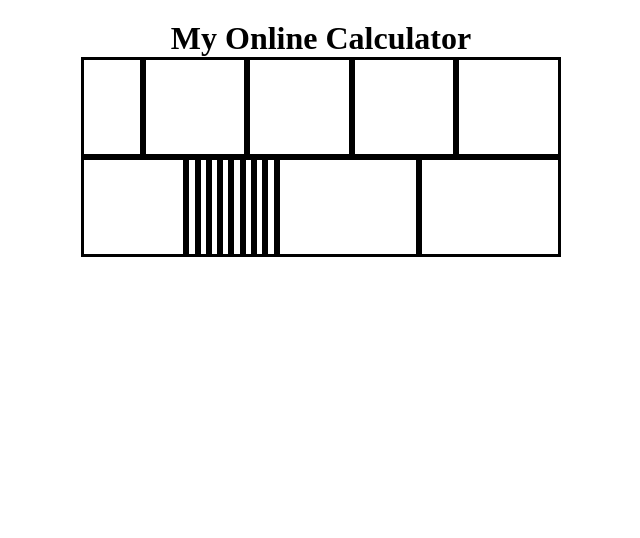
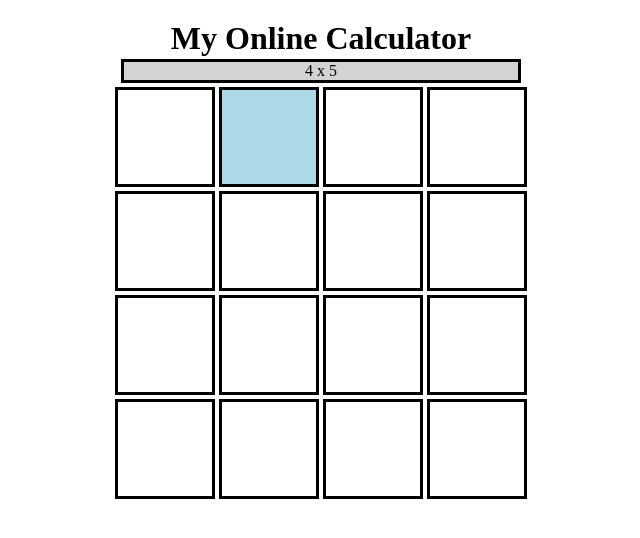
Before and after one commit to cborch31/calculator, a plain HTML site: page index.html in a window 1280 px wide. Shown: the whole page, without its empty margins (319-959 px from the left). Drawn offline with Linux system fonts and the light colour scheme.

Commit message:
try to target individual divs

```diff
--- a/javascript.js
+++ b/javascript.js
@@ -1,4 +1,7 @@
 console.log('hello world!')
+
+////////////////////////////////////////////////////////
+//operations
 
 let firstNumber = 3;
 let operator = '-';
@@ -9,7 +12,6 @@ const addition = function(a,b){
 };
 
 const subtraction = function(a,b){
-    //console.log(a - b);
     return subtract = a - b;
 };
 
@@ -33,18 +35,28 @@ const operate = function(operator, firstNumber, secondNumber){
     }
 };
 
+///////////////////////////////////////////////////////////
+//making DIVs and buttons
+
 const calcContainer = document.querySelector('#calcContainer');
 const mainPage = document.querySelector('#mainPage');
 let calcArray = [];
 
 document.getElementById('calcContainer');
 
+displayBox = document.createElement('div');
+displayBox.classList.add('displayBox');
+calcContainer.appendChild(displayBox);
+displayBox.textContent = '4 x 5'; //erase later
+
 for (let i = 0; i < 16; i++){
     numbers = document.createElement('div');
     numbers.classList.add('numbers'); //to refer to the group
-    numbers.classList.add('numbers' + i); //to stylistically refer to each individually. I feel really smart ;)
+    numbers.classList.add('numbers' + i); //to stylistically refer to each individually.
     calcContainer.appendChild(numbers);
 }
+
+numbers1.textContent = '1'; //but this doesn't work
 
 cellList = document.querySelectorAll('.numbers'); //cellList is an object + not an array
 
--- a/style.css
+++ b/style.css
@@ -13,6 +13,7 @@
 
 #calcContainer {
     display: flex;
+    flex-direction: row;
     flex-wrap: wrap;
     justify-content: center;
     align-items: center;
@@ -21,39 +22,29 @@
     width: 60vh;
 }
 
+.displayBox {
+    width: 400px; /* this makes the div 4x larger than the others */
+    display: flex;
+    flex: 1 0 1;
+    justify-content:space-around;
+    border: solid;
+    background-color: lightgray;
+    margin: 2px;
+    padding: 0;
+}
+
 .numbers { /* how can I reference each number individually to change their style/size? */
     display: flex;
     flex-direction: column;
     border: solid;
     border-color: black;
     padding: 0;
-    margin: 0;
+    margin: 2px;
     height: 100px;
     width: 100px;
 
 }
 
-.numbers0 {
-    flex-grow: 3;
-    flex-basis: 0;
+.numbers1 {
+    background-color: lightblue;
 }
-
-.numbers1, .numbers2, .numbers3, .numbers4, .numbers5 {
-    flex-grow: 0.25;
-    flex-shrink: 0;
-    flex-basis: 1;
-}
-
-.numbers6, .numbers7, .numbers8, .numbers9, .numbers10 {
-    flex-grow: 0.25;
-    flex-basis: 0;
-}
-
-.numbers11, .numbers12, .numbers13 {
-    flex-grow: 0.25;
-    flex-basis: 0;
-}
-
-.numbers14, .numbers15 {
-    flex-grow: 2;
-}
```
